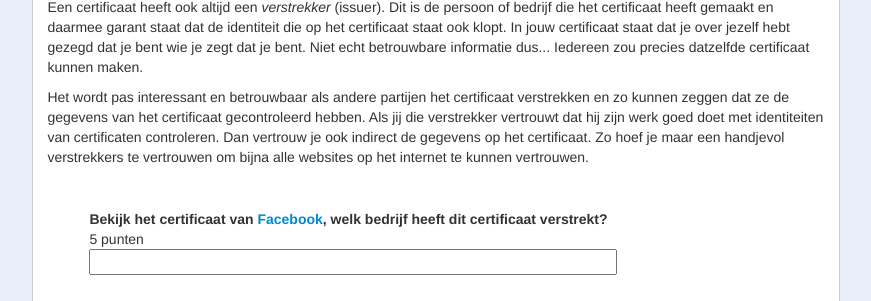
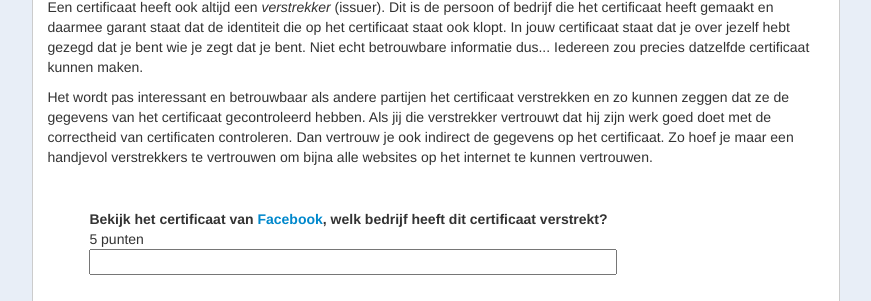
Before and after one commit to Avans/Security-Quiz, a Django app: template templates/openssl.html in a window 1280 px wide. Shown: the part 2565-2866 px from the top of the page, without its empty margins (230-1101 px from the left). Run offline with Django 3.2, Linux system fonts and the light colour scheme; the template is opened without the code that fills it, so the values that code supplies are empty; parts of the project's set-up code (start-up, migrations or seed data) failed here and were passed over.

Commit message:
Small improvements in the openssl assignments

```diff
--- a/templates/openssl.html
+++ b/templates/openssl.html
@@ -50,7 +50,7 @@
         <textarea class="question-input" name="answer_openssl_encrypt">{{ answers.answer_openssl_encrypt }}</textarea>
       </div>
 
-      <p class="hint">Je kan dit commando gebruiken: <code class="terminal">openssl enc -aes-256-cbc -base64 -in avans.txt -out avansgeheim.aes256.txt</code></p>
+      <p class="hint">Hint: Je kan dit commando gebruiken: <code class="terminal">openssl enc -aes-256-cbc -base64 -in avans.txt -out avansgeheim.aes256.txt</code></p>
 
       <h2>Certificaten</h2>
 
@@ -79,7 +79,7 @@
       <p>Een certificaat heeft ook altijd een <em>verstrekker</em> (issuer). Dit is de persoon of bedrijf die het certificaat heeft gemaakt en daarmee garant staat dat de identiteit die op het certificaat staat ook klopt. In jouw certificaat staat dat je over jezelf hebt gezegd dat je bent wie je zegt dat je bent. Niet echt betrouwbare informatie dus... Iedereen zou precies datzelfde certificaat kunnen maken.</p>
 
       <p>Het wordt pas interessant en betrouwbaar als andere partijen het certificaat verstrekken en zo kunnen zeggen dat ze de gegevens van het certificaat gecontroleerd hebben.
-         Als jij die verstrekker vertrouwt dat hij zijn werk goed doet met identiteiten van certificaten controleren. Dan vertrouw je ook indirect de gegevens op het certificaat.
+         Als jij die verstrekker vertrouwt dat hij zijn werk goed doet met de correctheid van certificaten controleren. Dan vertrouw je ook indirect de gegevens op het certificaat.
          Zo hoef je maar een handjevol verstrekkers te vertrouwen om bijna alle websites op het internet te kunnen vertrouwen.</p>
 
       <div class="question">
```
